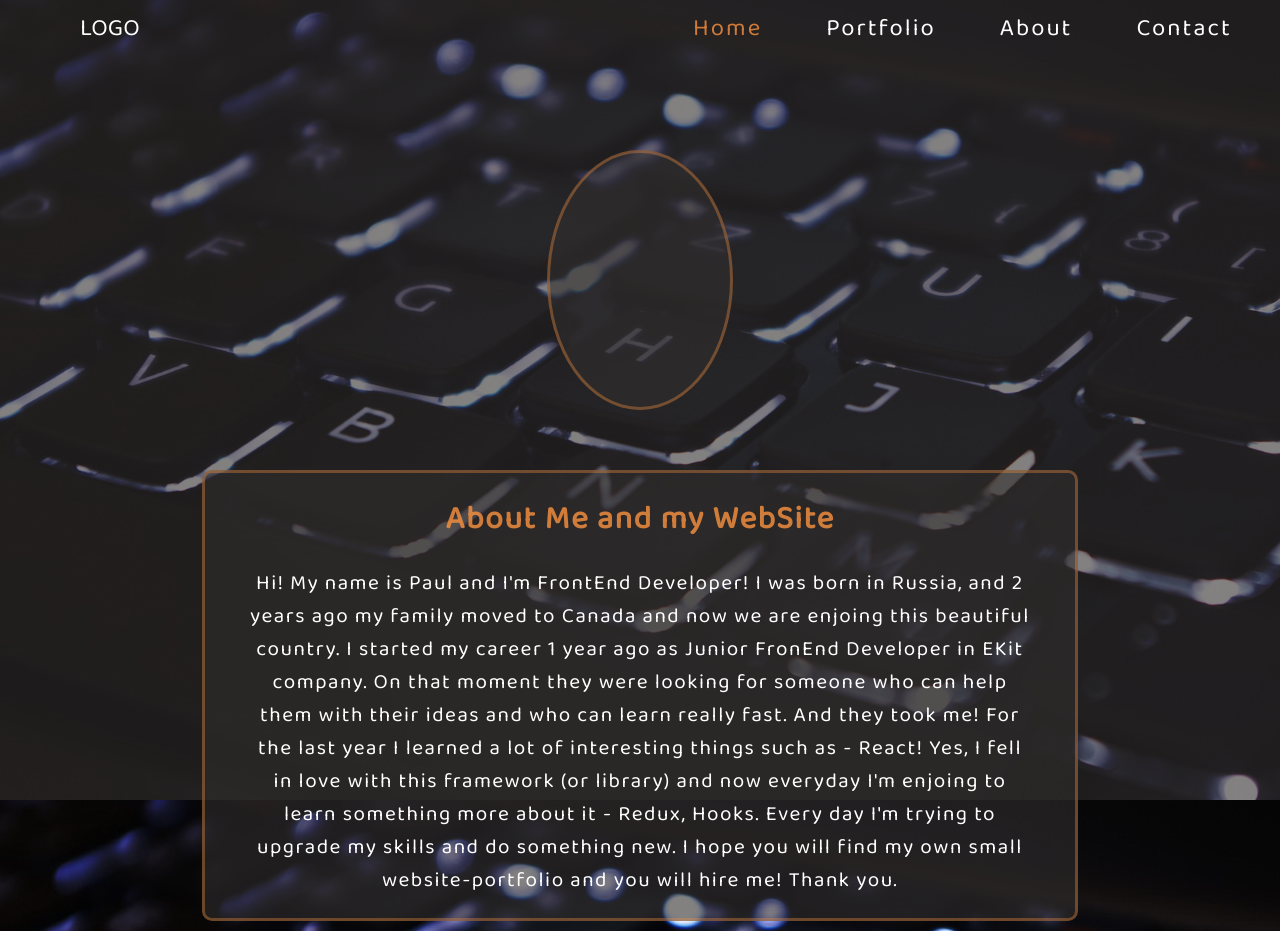
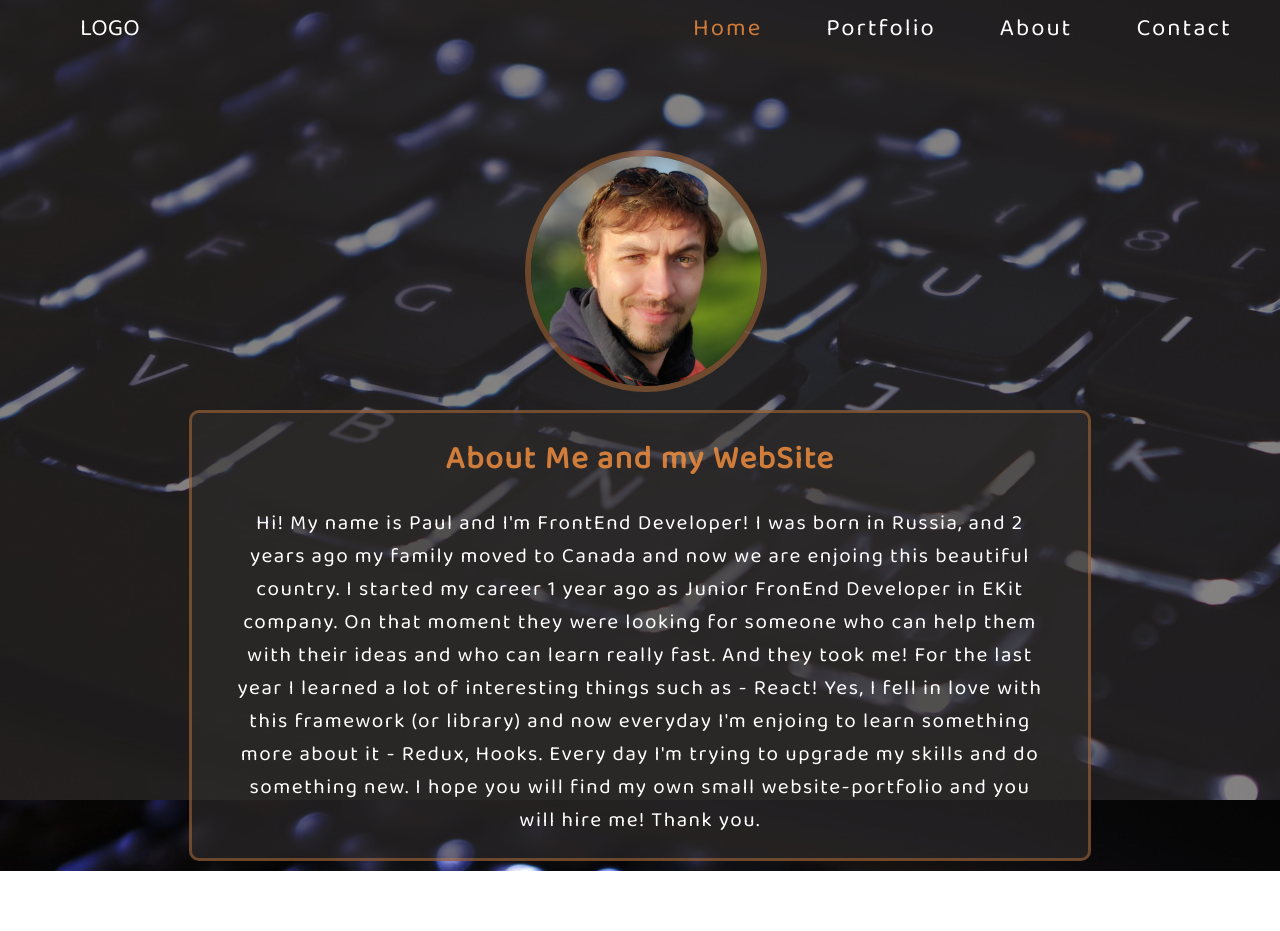
Before and after one commit to wolv66/paulzakharov, a React (Create React App) app: page /about in a window 1280 px wide. After the commit the page ends 871 px from the top, so only its background shows below. Built offline with nearby package versions, Linux system fonts and the light colour scheme.

Commit message:
fixed About and Contact

```diff
--- a/src/App.js
+++ b/src/App.js
@@ -88,23 +88,27 @@ class App extends Component {
       'My Soft Skills: ',
       {
         softSkillId: 1,
-        typeOfSkill: 'Fast Learner',
+        softSkillDescription: 'Extremely friendly'
+
+      },
+      {
+        softSkillId: 2,
         softSkillDescription: 'Excellent Time Management'
       },
       {
-        softSkillId: 2,
+        softSkillId: 3,
         softSkillDescription: 'Natural born explorer'
       },
       {
-        softSkillId: 3,
+        softSkillId: 4,
         softSkillDescription: 'Unstoppable learner'
       },
       {
-        softSkillId: 4,
+        softSkillId: 5,
         softSkillDescription: 'Always hungry for new knowledge teamplayer'
       },
       {
-        softSkillId: 5,
+        softSkillId: 6,
         softSkillDescription: 'Smart and curious optimizer'
       }
     ],
--- a/src/components/About/About.css
+++ b/src/components/About/About.css
@@ -1,4 +1,63 @@
-.about-grid-box {
+.about-container {
+    display: flex;
+    flex-direction: column;
+    justify-content: center;
+    align-items: center;
+    margin-top: 150px;
+
+}
+
+.myPhoto {
+    width: 230px;
+    height: 230px;
+    margin-bottom: 20px;
+}
+
+.myPhoto img {
+    width: 100%;
+    border: 6px solid #fa933f59;
+    border-radius: 50%;
+}
+
+.about-box {
+    width: 70%;
+    background: rgba(49, 45, 45, .6);
+    border: 3px solid #fa933f59;
+    border-radius: 10px;
+    display: flex;
+    flex-direction: column;
+    margin: 10px;
+
+}
+
+.about-text {
+    width: 90%;
+    margin: 0 auto;
+    align-items: center;
+    text-align: center;
+
+}
+
+.about-text h1 {
+    color: #fa923f;
+    opacity: 0.8;
+    letter-spacing: 1.5px;
+}
+.about-text p {
+    color: white;
+    font-size: 1.3rem;
+    letter-spacing: 1.5px;
+}
+
+@media (max-width: 700px) {
+    .about-text p {
+      font-size: 1rem;
+    }
+}
+
+
+
+/* .about-grid-box {
     display: grid;
     grid-template-columns: 1fr;
     width: 70%;
@@ -79,4 +138,4 @@
         letter-spacing: 1.5px;
     }
 
-}
+} */
--- a/src/components/About/About.js
+++ b/src/components/About/About.js
@@ -4,14 +4,12 @@ import Me from './ME.jpg'
 
 export default function About() {
     return (
-        <div className='about-grid-box'>
-            <div className='about-box1'>
-
-                {/* <img src={Me} /> */}
-
+        <div className='about-container'>
+            <div className='myPhoto'>
+                <img src={Me} alt=''/>
             </div>
 
-            <div className='about-box2'>
+            <div className='about-box'>
                 <div className='about-text'>
 
                 <h1>About Me and my WebSite</h1>
--- a/src/components/Contact/Contact.css
+++ b/src/components/Contact/Contact.css
@@ -1,34 +1,74 @@
-.about-grid-box {
-    display: grid;
-    grid-template-columns: 1fr;
+.contact-container {
+    display: flex;
+    flex-direction: column;
+    align-items: center;
+    background: rgba(49, 45, 45, .6);
+    border: 3px solid #fa933f59;
+    border-radius: 10px;
     width: 70%;
-    grid-template-rows: 150px 400px;
-    grid-template-areas: 'about-box1'
-                         'about-box2' ;
-    gap: 50px;
-    margin-top: 200px;
-    margin-left: auto;
-    margin-right: auto;
+    margin: 150px auto;
+    height: 450px;
 
 }
 
-.about-box1 {
-    background: rgba(49, 45, 45, .6);
-    border: 3px solid #fa933f59;
-    border-radius: 10px;
-    grid-area: about-box1;
+.contact-container h1 {
+    width: 80%;
+    text-align: center;
+    padding: 20px;
+    color: #fa923f;
+    opacity: 0.8;
+    letter-spacing: 1.5px;
+}
+
+.icon-container {
+    width: 60%;
+    margin-top: 80px;
     display: flex;
-    flex-direction: column;
-    justify-content: start;
+    justify-content: space-between;
+}
+
+.contactIcon {
+    font-size: 4rem;
+    color: rgb(207, 206, 206);
+    transition: all .2s ease-in;
+}
+
+.contactIcon:hover {
+    color: #fa923f;
+    opacity: 0.8
 
 }
-.about-box2 {
-    background: rgba(49, 45, 45, .6);
-    border: 3px solid #fa933f59;
-    border-radius: 10px;
-    grid-area: about-box2;
-    display: flex;
-    flex-direction: column;
-    justify-content: start;
 
+@media (max-width: 847px) {
+    .icon-container {
+
+        margin-top: 30px;
+    }
+    .contactIcon {
+        font-size: 3rem;
+    }
 }
+
+@media (max-width: 610px) {
+    .contact-container h1 {
+        font-size: 1.5rem ;
+    }
+    .contact-container {
+        height: 550px;
+    }
+    .contactIcon {
+        padding: 30px;
+    }
+    .icon-container {
+        flex-wrap: wrap;
+    }
+    .icon-container {
+        width: 80%;
+    }
+}
+
+@media (max-width: 387px) {
+    .contactIcon {
+        padding: 15px;
+    }
+}
--- a/src/components/Contact/Contact.js
+++ b/src/components/Contact/Contact.js
@@ -1,17 +1,16 @@
 import React from 'react'
+import './Contact.css'
 
 export default function Contact() {
     return (
-        <div className='about-grid-box'>
-            <div className='about-box1'>
-
-                <h3>Here should be my Photo</h3>
-
-            </div>
-
-            <div className='about-box2'>
-
-                <h1>General Information about Me</h1>
+        <div className='contact-container'>
+            <h1>So, if you have any questions, or you want to hire me - just mail me!</h1>
+            <div className='icon-container'>
+                <a href=''><i className="contactIcon fas fa-mail-bulk"></i></a>
+                <a href="https://www.linkedin.com/in/paul-zak-29b06519a"><i className="contactIcon fab fa-linkedin"></i> </a>
+                <a href='https://github.com/wolv66'><i className="contactIcon fab fa-github-square"></i></a>
+                <a href='https://www.facebook.com/people/Paul-Zakharov/100004351425520'><i className="contactIcon fab fa-facebook-square
+                "></i></a>
 
             </div>
         </div>
--- a/src/components/Navigation/Drawer/Drawer.css
+++ b/src/components/Navigation/Drawer/Drawer.css
@@ -44,6 +44,6 @@
 
 @media (max-width: 768px) {
     .drawer {
-        width: 50%;
+        width: 60%;
     }
 }
--- a/src/components/Navigation/Toggler/Toggler.css
+++ b/src/components/Navigation/Toggler/Toggler.css
@@ -17,7 +17,7 @@
 
 .menu-toggler.open {
     transform: rotate(-45deg);
-    left: 320px;
+    left: 300px;
 }
 
 .bar {
```
